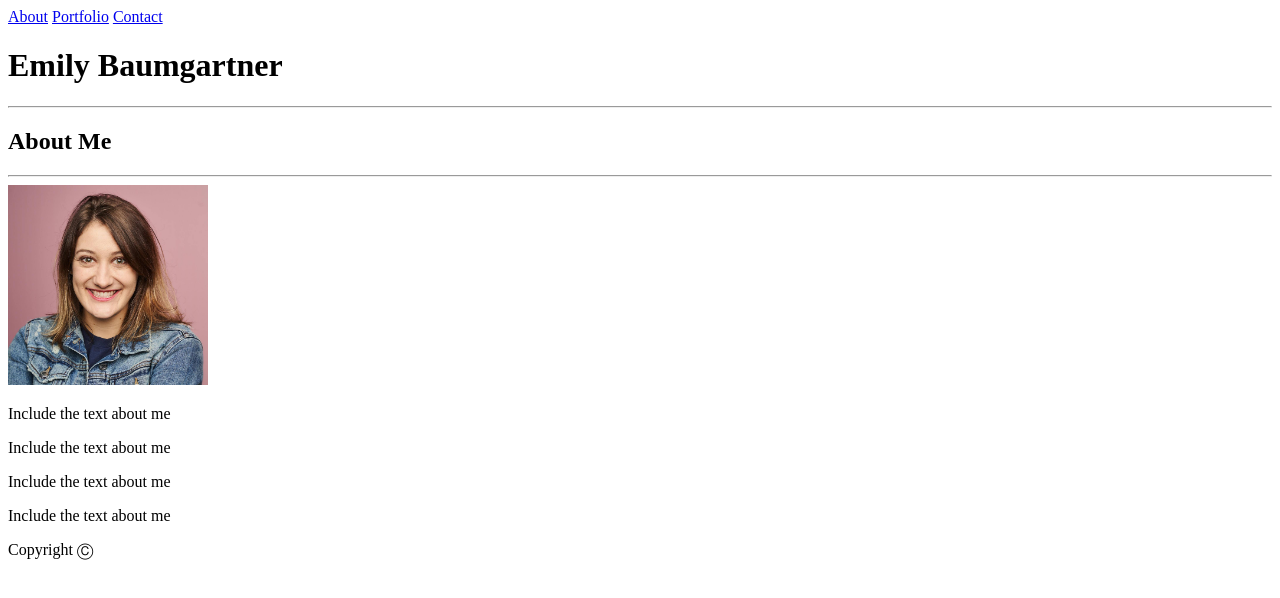
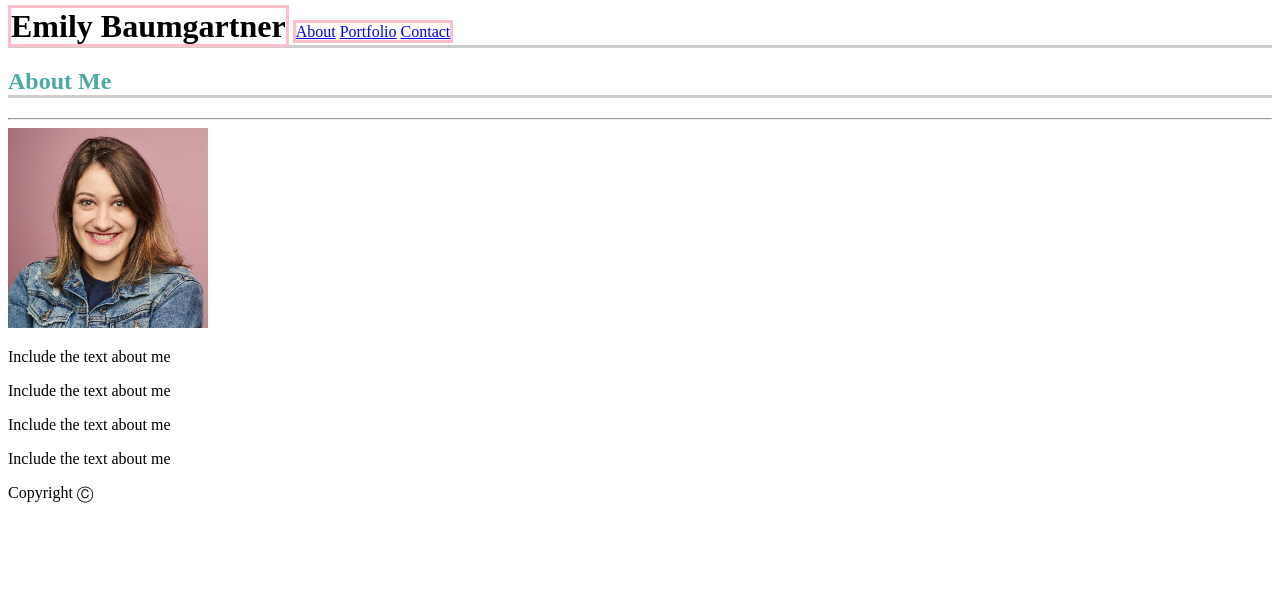
Before and after one commit to emilybaum/Basic-Portfolio, a plain HTML site: page index.html in a window 1280 px wide. Drawn offline with Linux system fonts and the light colour scheme; files that its build step writes are made by us from their sources.

Commit message:
srarted css file and running into challenge with the nav and h1 tag. Also added lots of comments for things I need to still do

```diff
--- a/assets/css/style.css
+++ b/assets/css/style.css
@@ -0,0 +1,26 @@
+header {
+    background-color: #ffffff;
+    border-bottom: 3px solid #cccccc;
+}
+
+nav {
+    display: flex;
+    display: inline;
+    justify-content: stretch;
+    border: 3px solid pink;
+}
+
+#myName {
+    display: inline;
+    justify-content: flex-start;
+    border: 3px solid pink;
+}
+
+h1 {
+    display: inline;
+}
+
+h2 {
+    border-bottom: 3px solid #CCCCCC;
+    color: #4aaaa5;
+}
--- a/index.html
+++ b/index.html
@@ -4,21 +4,23 @@
     <head>
         <meta charset="UTF-8">
         <title>EB About</title>
-        <link rel="stylesheet" type="text/css" href="css/style.css">
+        <link rel="stylesheet" type="text/css" href="assets/css/style.css">
     </head>
 
     <body>
-        <div class="toolbar">
+        <header class="toolbar">
+            <!-- Should the h1 tag be before or after the nav? -->
+            <h1 id="myName">Emily Baumgartner</h1>
             <nav>
+
                 <!-- Need to link this down to the id #aboutMe -->
                 <a href="index.html">About</a>
                 <a href="portfolio.html">Portfolio</a>
                 <a href="contact.html">Contact</a>
+
             </nav>
+        </header>
 
-            <h1 id="myName">Emily Baumgartner</h1>
-            <hr>
-        </div>
         <!-- Use this class="mainContent" for Contact page as well-->
         <section class="mainContent">
             <h2 id="aboutMe">About Me</h2>
```
Also changed, not shown: contact.html (+1 -1 lines), portfolio.html (+1 -1 lines).
